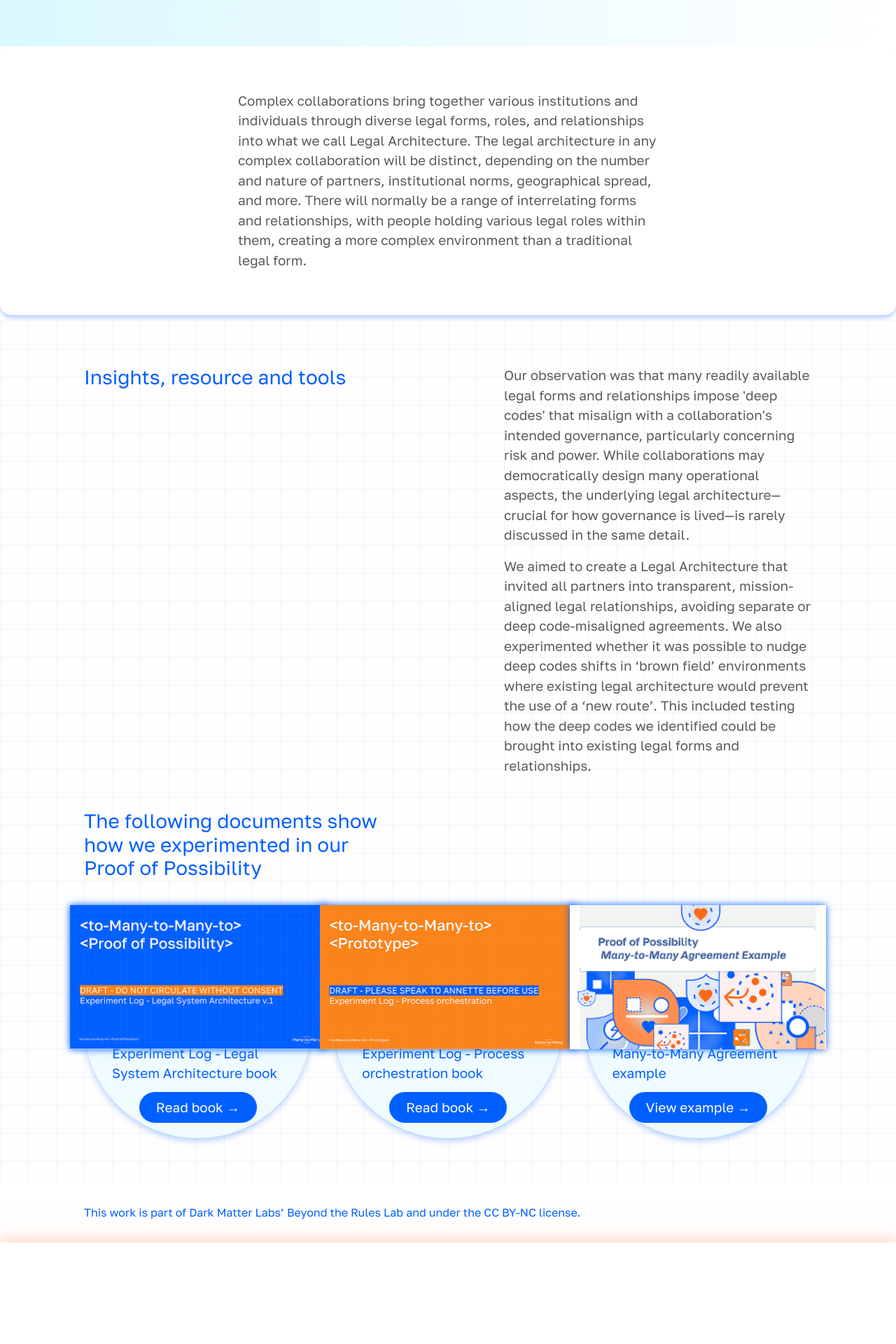
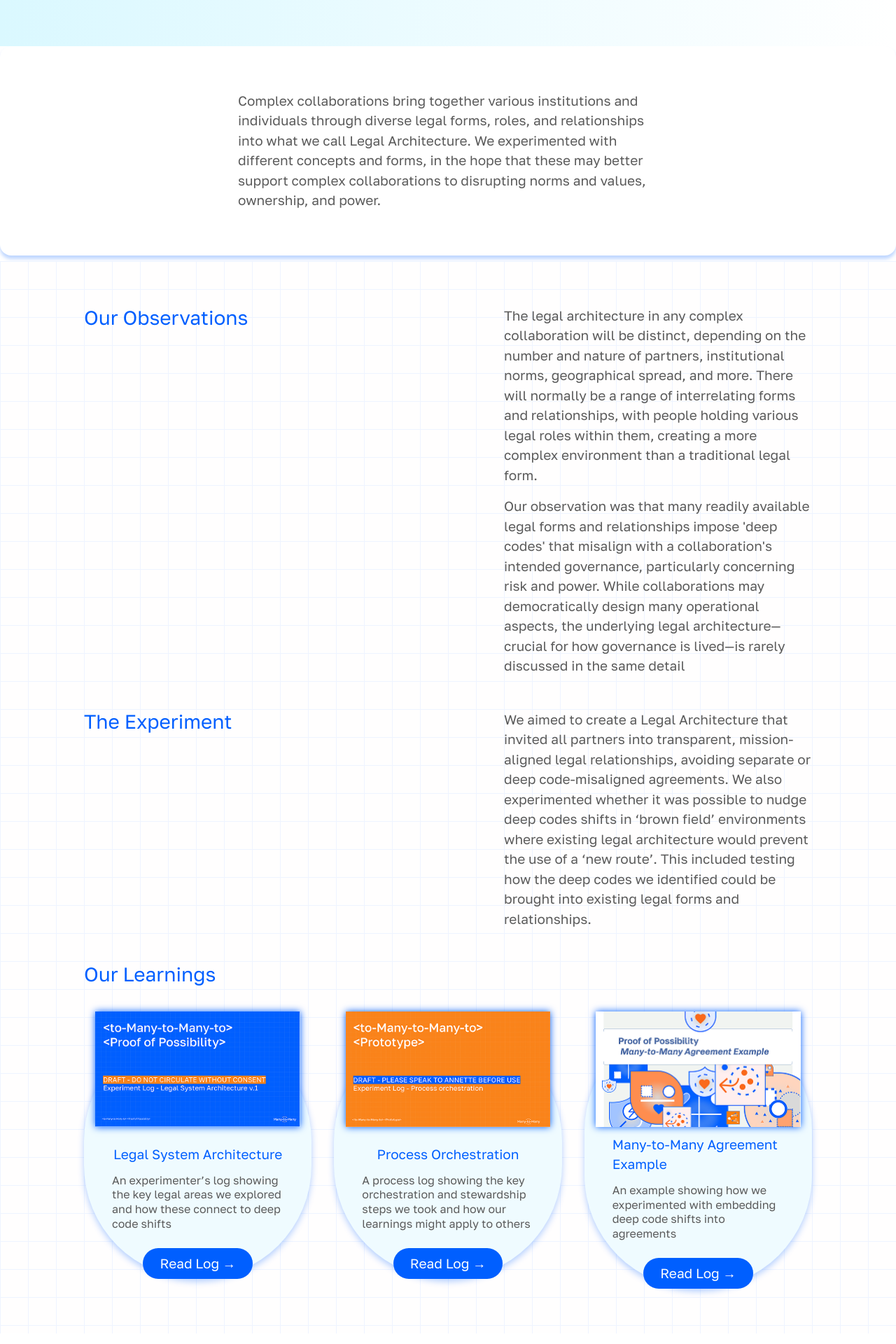
Before and after one commit to Dark-Matter-Labs/many_to_many, a Next.js app: page /legal-tools in a window 1280 px wide. Shown: the part 340-2260 px from the top of the page at 70% size. Before the commit the page ends 2119 px from the top, so only its background shows below. Built offline with nearby package versions, Linux system fonts and the light colour scheme.

Commit message:
copy updates

```diff
--- a/app/(front-end)/journey/page.jsx
+++ b/app/(front-end)/journey/page.jsx
@@ -51,8 +51,13 @@ export default async function JourneyPage() {
         <section className="section-shadow mb-2 flex justify-center rounded-2xl bg-white px-[2em] py-[4em]">
           <div className="container-main flex justify-center">
             <p className="text-regular text-grey-600 max-w-[600px]">
-              A snapshot of how this work came together: the partners involved,
-              the steps we took, and what we learned along the way.
+              Like any complex collaboration, our own journey in creating
+              Many-to-Many has been non-linear, full of learning, and deeply
+              shaped by the partners we worked with. For those curious about the
+              story behind the work, we've shared the story in three parts.
+              These sections explore the origins of the idea, how our "proof of
+              possibility" unfolded, and an exploration of the key learnings
+              that continue to shape our work.
             </p>
           </div>
         </section>
--- a/app/(front-end)/legal-tools/page.jsx
+++ b/app/(front-end)/legal-tools/page.jsx
@@ -3,18 +3,27 @@ import { Navbar } from '@/components/Navbar';
 import Footer from '@/components/Footer';
 import LegalHero from '@/components/LegalHero';
 
-function CircularStories({ title, imageSrc, buttonText, buttonLink }) {
+function CircularStories({
+  title,
+  imageSrc,
+  buttonText,
+  buttonLink,
+  subtitle,
+}) {
   return (
     <div className="relative mx-auto mt-10 flex w-full max-w-[427px] items-center justify-center">
       {/* Circular image overlapping the circular div */}
       <div
-        className="absolute -top-2 h-[206px] w-[366px] bg-cover bg-center bg-no-repeat shadow-[0_0_10px_0_#005FFF]"
+        className="absolute -top-2 h-[164.8px] w-[292.8px] bg-cover bg-center bg-no-repeat shadow-[0_0_10px_0_#005FFF]"
         style={{ backgroundImage: `url(${imageSrc})` }}
       />
 
       {/* Circular content container */}
       <div className="flex aspect-square w-full max-w-[540px] flex-col items-center justify-center rounded-[427px] bg-[#EFFBFF] px-10 pt-42 shadow-[0_4px_10px_0_rgba(0,95,255,0.30)]">
         <h3 className="text-regular mb-3 text-blue-800">{title}</h3>
+        <p className="text-small text-grey-600 mb-6 max-w-[420px] leading-6">
+          {subtitle}
+        </p>
         <button className="text-regular rounded-full bg-[#005FFF] px-6 py-2 text-white">
           <Link href={buttonLink}>{buttonText}</Link>
         </button>
@@ -34,13 +43,10 @@ export default function LegalToolsPage() {
             <p className="text-regular text-grey-600 max-w-[600px]">
               Complex collaborations bring together various institutions and
               individuals through diverse legal forms, roles, and relationships
-              into what we call Legal Architecture. The legal architecture in
-              any complex collaboration will be distinct, depending on the
-              number and nature of partners, institutional norms, geographical
-              spread, and more. There will normally be a range of interrelating
-              forms and relationships, with people holding various legal roles
-              within them, creating a more complex environment than a
-              traditional legal form.
+              into what we call Legal Architecture. We experimented with
+              different concepts and forms, in the hope that these may better
+              support complex collaborations to disrupting norms and values,
+              ownership, and power.
             </p>
           </div>
         </section>
@@ -49,10 +55,18 @@ export default function LegalToolsPage() {
             <div className="grid grid-cols-1 gap-x-40 gap-y-30 sm:grid-cols-2">
               <div>
                 <h2 className="heading-lg pb-1 text-blue-800">
-                  Insights, resource and tools
+                  Our Observations
                 </h2>
               </div>
               <div>
+                <p className="text-regular text-grey-600 pb-4">
+                  The legal architecture in any complex collaboration will be
+                  distinct, depending on the number and nature of partners,
+                  institutional norms, geographical spread, and more. There will
+                  normally be a range of interrelating forms and relationships,
+                  with people holding various legal roles within them, creating
+                  a more complex environment than a traditional legal form.
+                </p>
                 <p className="text-regular text-grey-600 pb-4">
                   Our observation was that many readily available legal forms
                   and relationships impose 'deep codes' that misalign with a
@@ -60,8 +74,18 @@ export default function LegalToolsPage() {
                   risk and power. While collaborations may democratically design
                   many operational aspects, the underlying legal
                   architecture—crucial for how governance is lived—is rarely
-                  discussed in the same detail.
+                  discussed in the same detail
                 </p>
+              </div>
+            </div>
+
+            <div className="mt-8 grid grid-cols-1 gap-x-40 gap-y-30 sm:grid-cols-2">
+              <div>
+                <h2 className="heading-lg pb-1 text-blue-800">
+                  The Experiment
+                </h2>
+              </div>
+              <div>
                 <p className="text-regular text-grey-600 pb-4">
                   We aimed to create a Legal Architecture that invited all
                   partners into transparent, mission-aligned legal
@@ -76,26 +100,28 @@ export default function LegalToolsPage() {
             </div>
 
             <h2 className="heading-lg mt-8 max-w-md pb-1 text-blue-800">
-              The following documents show how we experimented in our Proof of
-              Possibility
+              Our Learnings
             </h2>
             <div className="grid grid-cols-1 gap-8 sm:grid-cols-2 lg:grid-cols-3">
               <CircularStories
-                title="Experiment Log - Legal System Architecture book"
+                title="Legal System Architecture"
+                subtitle=" An experimenter’s log showing the key legal areas we explored and how these connect to deep code shifts"
                 imageSrc="/PoPBook.png"
-                buttonText="Read book →"
+                buttonText="Read Log →"
                 buttonLink="#pop"
               />
               <CircularStories
-                title="Experiment Log - Process orchestration book"
+                title="Process Orchestration"
+                subtitle="A process log showing the key orchestration and stewardship steps we took and how our learnings might apply to others"
                 imageSrc="/Prototype-Book.png"
-                buttonText="Read book →"
+                buttonText="Read Log →"
                 buttonLink="#pop"
               />
               <CircularStories
-                title="Many-to-Many Agreement example"
+                title="Many-to-Many Agreement Example"
+                subtitle="An example showing how we experimented with embedding deep code shifts into agreements"
                 imageSrc="/PoP-Example.png"
-                buttonText="View example →"
+                buttonText="Read Log →"
                 buttonLink="#pop"
               />
             </div>
--- a/app/(front-end)/overview/page.js
+++ b/app/(front-end)/overview/page.js
@@ -17,9 +17,11 @@ export default function OverviewPage() {
         >
           <div className="container-main flex justify-center">
             <p>
-              The Many-to-Many System distills key learnings from our two-year
-              exploration involving numerous partners who contributed insights
-              through building, prototyping, and testing.
+              The Many-to-Many System is a collection of patterns, frameworks,
+              and tools to support new ways of thinking, organising, and
+              governing. This page introduces the system's key layers, each
+              designed to provide a new lens for making sense of and shaping
+              your own collaborative environment.
             </p>
           </div>
         </section>
--- a/app/(front-end)/problems/[slug]/specific-problem.module.css
+++ b/app/(front-end)/problems/[slug]/specific-problem.module.css
@@ -86,7 +86,10 @@
   cursor: pointer;
   list-style: none;
   position: relative;
-  transition: background-color 0.2s ease, box-shadow 0.2s ease, transform 0.05s ease;
+  transition:
+    background-color 0.2s ease,
+    box-shadow 0.2s ease,
+    transform 0.05s ease;
 }
 .collapsibleSummary::-webkit-details-marker {
   display: none;
--- a/components/CardGrid.jsx
+++ b/components/CardGrid.jsx
@@ -119,14 +119,15 @@ export const CardGrid = () => {
           <div>
             <p className="text-regular text-grey-600 m-auto max-w-xl pb-4">
               The Many-to-Many System distills two years of learning,
-              prototyping, research, and practice.
+              prototyping, research, and practice. Here we offer a blend of
+              elements: a core framework, practical insights and learnings,
+              illustrative models for complex topics, and tools developed along
+              the way.
             </p>
             <p className="text-regular text-grey-600 m-auto mb-10 max-w-xl">
-              Our focus was to create a blend: a core framework, practical
-              learnings and insights, illustrative models for complex topics,
-              and tools developed along the way. The aspiration is that these
-              elements will support others in embedding the Many-to-Many deep
-              code shifts into their own complex collaboration work.
+              Our aspiration is to provide a range of resources that can help
+              others embed the Many-to-Many deep code shifts into their own
+              complex collaboration work.
             </p>
           </div>
         </div>
--- a/components/SideText.jsx
+++ b/components/SideText.jsx
@@ -53,9 +53,10 @@ export default function SideText({ scrollYProgress }) {
               might use other terminology such as collaboration ecosystems,
               cross sector alliances, systemic partnerships, etc.
             </HoverInfo>{' '}
-            - bringing together many diverse groups (public, private, civic)
-            with <strong className="text-blue-600">many</strong> new
-            perspectives, including future generations and the natural world.
+            - bringing together <strong className="text-blue-600">many</strong>{' '}
+            diverse groups (public, private, civic) with{' '}
+            <strong className="text-blue-600">many</strong> new perspectives,
+            including future generations and the natural world.
           </p>
         </div>
         <div className={'font-galosText ' + styles.rightText}>
@@ -71,9 +72,9 @@ export default function SideText({ scrollYProgress }) {
         <div className={styles.leftText}>
           <p className="font-galosText mt-96">
             While <strong className="text-blue-600">many</strong> collaborations
-            like this are already doing great work, we believe that finding
-            better ways to support how they are structured and organised them
-            could unlock more effective, system-level change.
+            are already doing great work, we believe that finding better ways to
+            support how they are structured and organised them could unlock more
+            effective, system-level change.
           </p>
         </div>
       </motion.div>
```
Also changed, not shown: app/(front-end)/community/page.jsx (+9 -9 lines), app/(front-end)/problems/[slug]/page.jsx (+36 -16 lines), components/CenterGraphic.jsx (+9 -9 lines).
